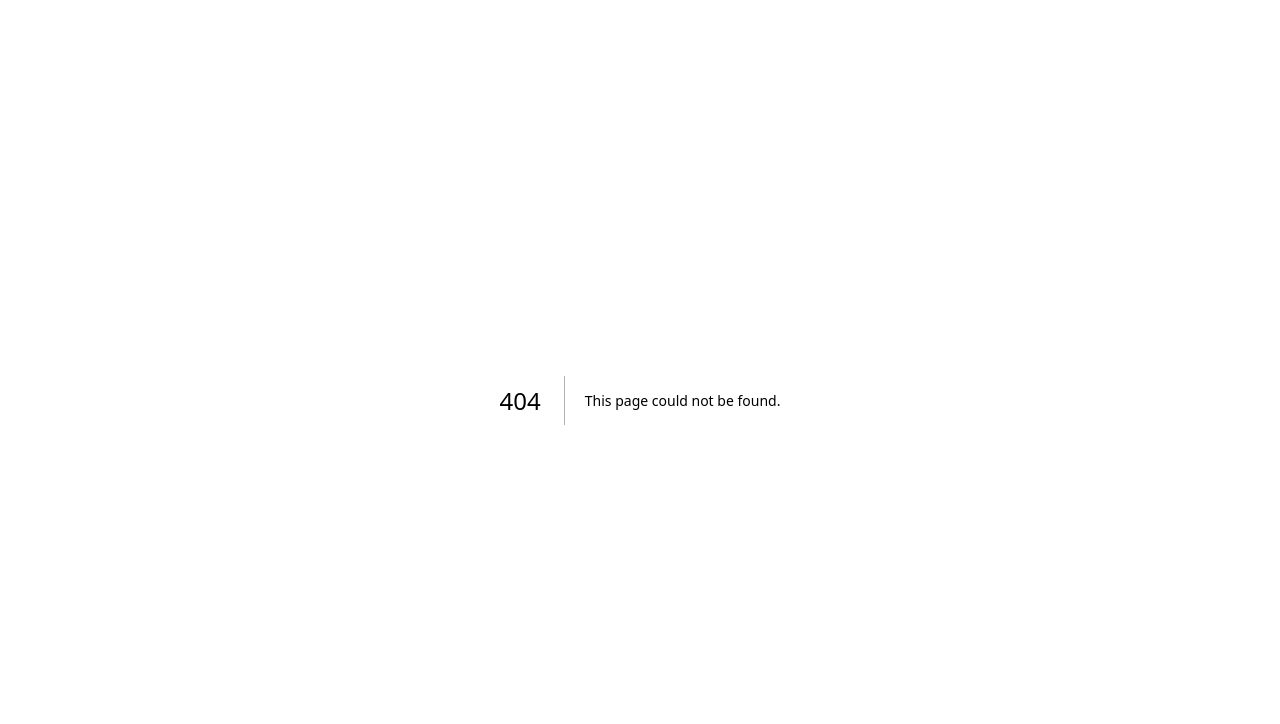
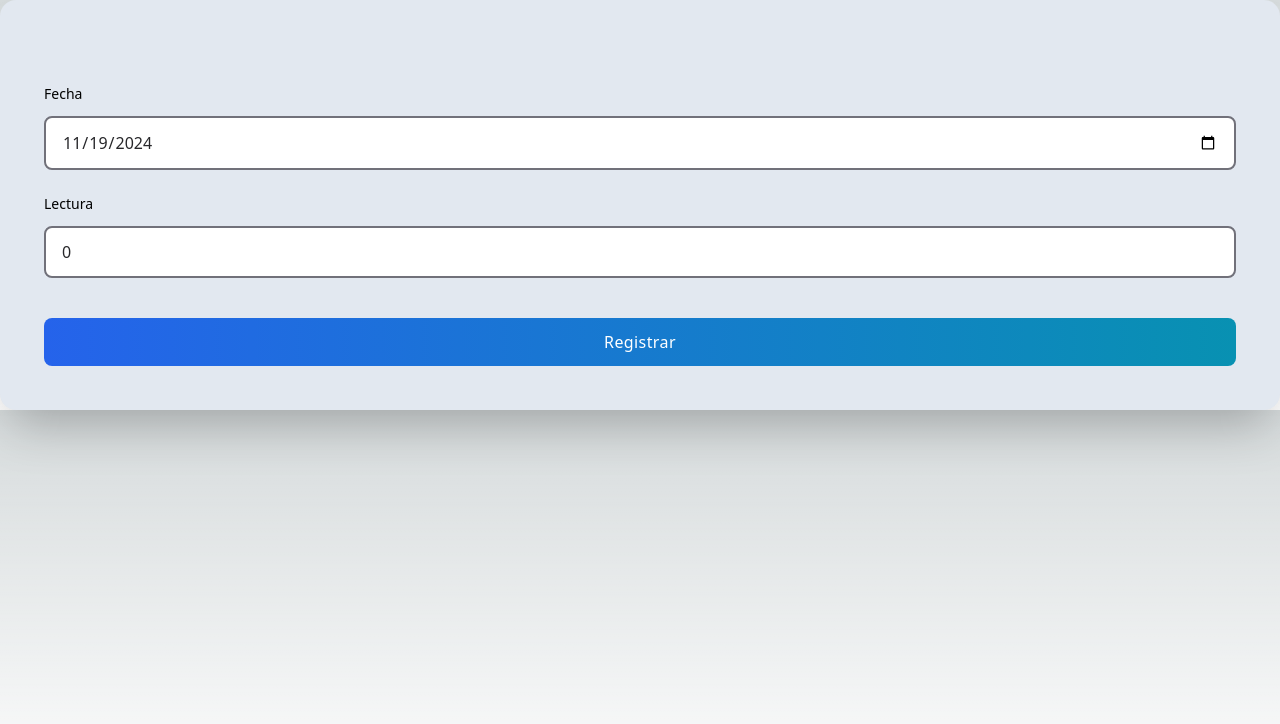
Before and after one commit to Vextroyer/mange-frontend, a Next.js app: page /registro in a window 1280 px wide. Before the commit this address had no page. Shown: the top 724 px of the page. Built offline with nearby package versions, Linux system fonts and the light colour scheme.

Commit message:
Add page Registro

```diff
--- /dev/null
+++ b/app/registro/page.tsx
@@ -0,0 +1,74 @@
+'use client'
+
+import {useState} from 'react'
+
+export default function Registro(){
+
+	const [date,setDate] = useState(new Date().toISOString().substring(0,10))
+	const [reading,setReading] = useState(0)
+
+	function OnFormSend(formData){
+		let response = PostRegistro(formData["date"],formData["reading"])
+	}
+
+	return(
+		<div>
+			<form action={OnFormSend} className="bg-slate-200 dark:bg-black shadow-2xl rounded-2xl overflow-hidden border-4 border-transparent dark:border-zinc-700">
+			  <div className="px-8 py-10 md:px-10">
+				<div className="mt-10">
+				  <div className="relative">
+					<label
+					  className="block mb-3 text-sm font-medium text-black dark:text-zinc-200"
+					  form="date"
+					>
+					  Fecha
+					</label>
+					<input
+					  className="block w-full px-4 py-3 mt-2 text-zinc-800 bg-white border-2 rounded-lg dark:border-zinc-600 dark:bg-zinc-800 dark:text-zinc-200 focus:border-blue-500 dark:focus:border-blue-400 focus:ring-opacity-50 focus:outline-none focus:ring focus:ring-blue-400 border-zinc-500"
+					  name="date"
+					  id="date"
+					  type="date"
+					  value={date}
+					  onChange={e => setDate(e.target.value)}
+					  required
+					/>
+				  </div>
+				  <div className="mt-6">
+					<label
+					  className="block mb-3 text-sm font-medium text-black dark:text-zinc-200"
+					  form="reading"
+					>
+					  Lectura
+					</label>
+					<input
+					  className="block w-full px-4 py-3 mt-2 text-zinc-800 bg-white border-2 rounded-lg dark:border-zinc-600 dark:bg-zinc-800 dark:text-zinc-200 focus:border-blue-500 dark:focus:border-blue-400 focus:ring-opacity-50 focus:outline-none focus:ring focus:ring-blue-400 border-zinc-500"
+					  name="reading"
+					  id="reading"
+					  type="number"
+					  value={reading}
+					  onChange={e => setReading(e.target.value)}
+					  min="0"
+					/>
+				  </div>
+				  <div className="mt-10">
+					<button
+					  className="w-full px-4 py-3 tracking-wide text-white transition-all duration-200 transform bg-gradient-to-r from-blue-600 to-cyan-600 rounded-lg hover:from-blue-700 hover:to-cyan-700 focus:outline-none focus:ring-4 focus:ring-blue-400 dark:focus:ring-blue-800 hover:scale-105"
+					  type="submit"
+					>
+					  Registrar
+					</button>
+				  </div>
+				</div>
+			  </div>
+			</form>
+		</div>
+	)
+}
+
+async function PostRegistro(date,reading){
+	let request = new Request("http://localhost:5050/api/bill",{"method" : "POST",
+		"body" : JSON.stringify({"date":date,"reading":reading,"over_limit":0,"company_id":1})
+	})
+	let response = await fetch(request)
+	return response
+}
```
